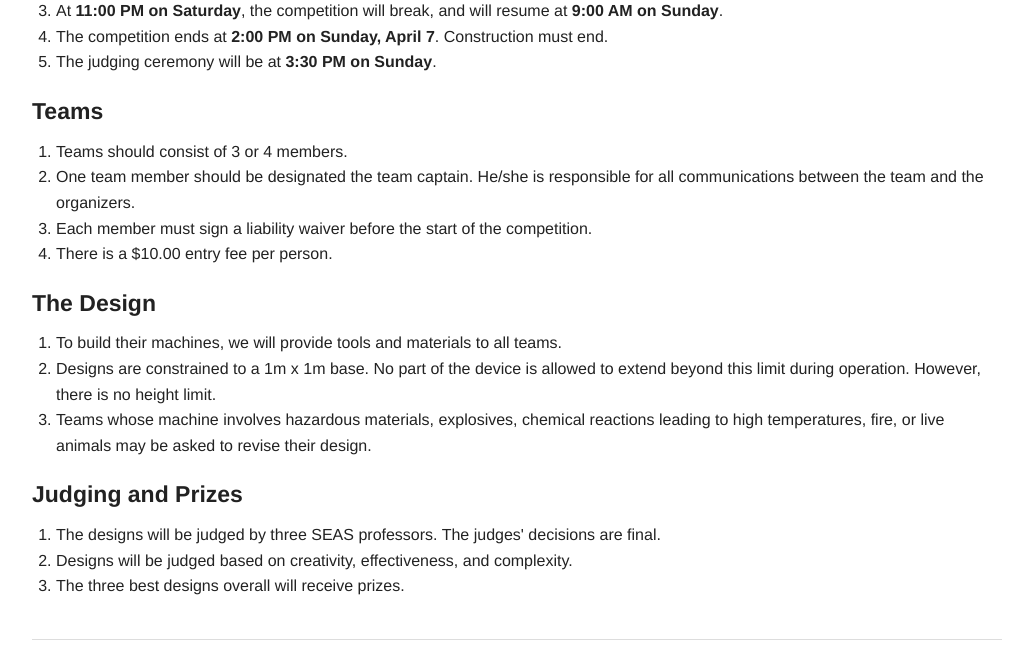
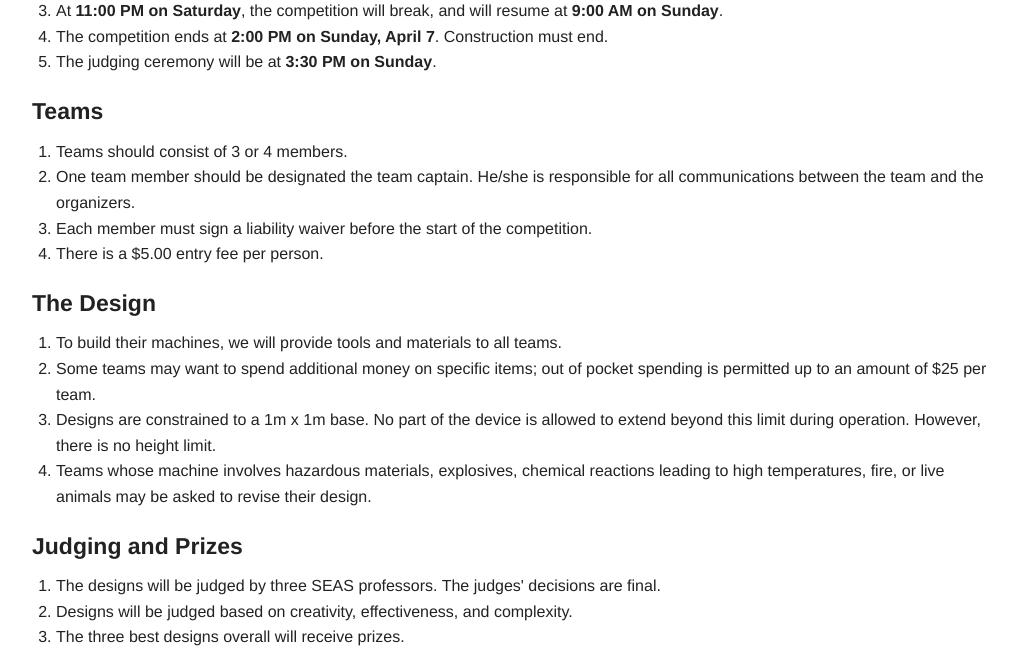
Before and after one commit to STWing/rubegoldberg-web, a PHP site: page /rules.php in a window 1280 px wide. Shown: the part 669-1316 px from the top of the page, without its empty margins (123-1156 px from the left). Run offline with PHP 8.4, Linux system fonts and the light colour scheme; data that the repository does not hold is empty.

Commit message:
Change pricing information
Price per person is now $5. Teams can spend <= $25 for materials.

```diff
--- a/_rules.php
+++ b/_rules.php
@@ -22,12 +22,14 @@
   <li>One team member should be designated the team captain. He/she is
       responsible for all communications between the team and the organizers.</li>
   <li>Each member must sign a liability waiver before the start of the competition.</li>
-  <li>There is a $10.00 entry fee per person.</li>
+  <li>There is a $5.00 entry fee per person.</li>
 </ol>
 
 <h4>The Design</h4>
 <ol class="rules">
   <li>To build their machines, we will provide tools and materials to all teams.</li>
+  <li>Some teams may want to spend additional money on specific items;
+    out of pocket spending is permitted up to an amount of $25 per team.</li>
   <li>Designs are constrained to a 1m x 1m base. No part of the device is
     allowed to extend beyond this limit during operation. However, there is no
     height limit.</li>
@@ -44,5 +46,5 @@
   <li>The three best designs overall will receive prizes.</li>
 </ol>
 
-</div>
-</div>
+  </div>
+  </div>
```
Also changed, not shown: _index.php (+1 -10 lines).
